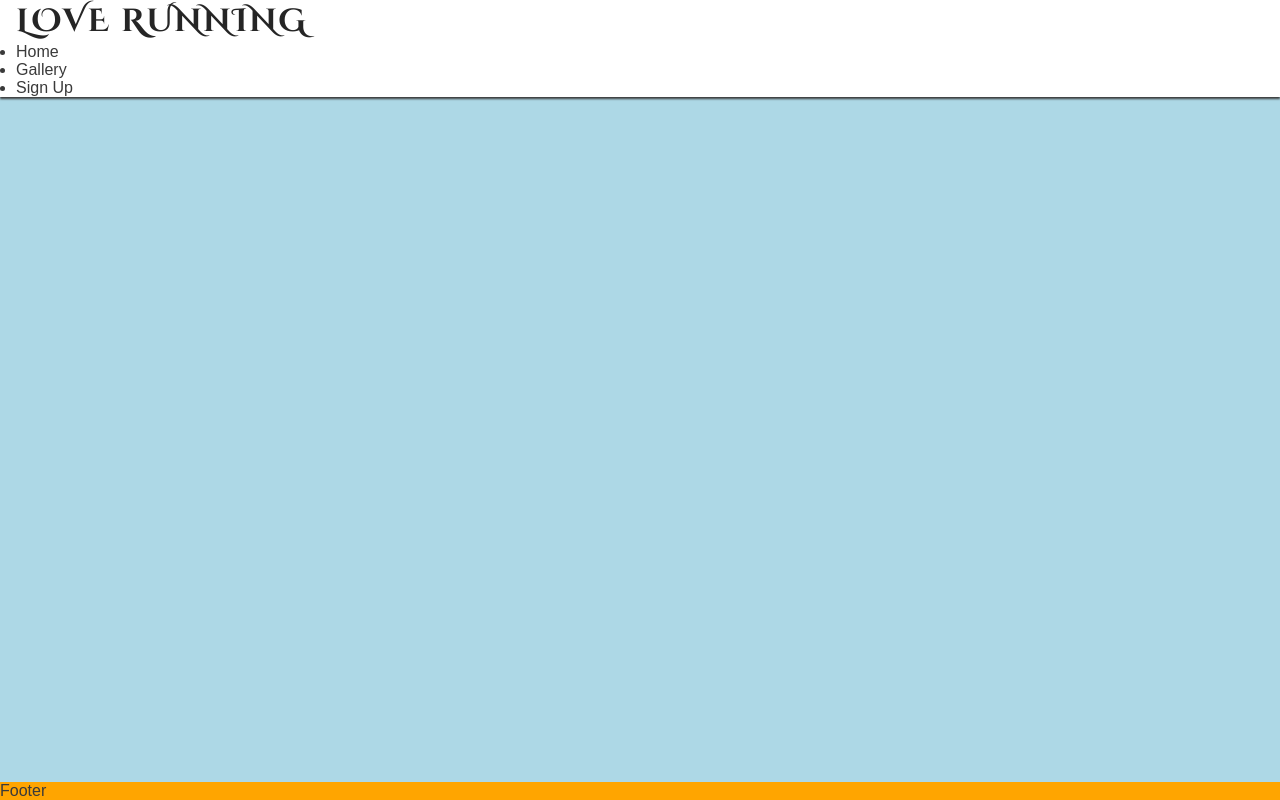
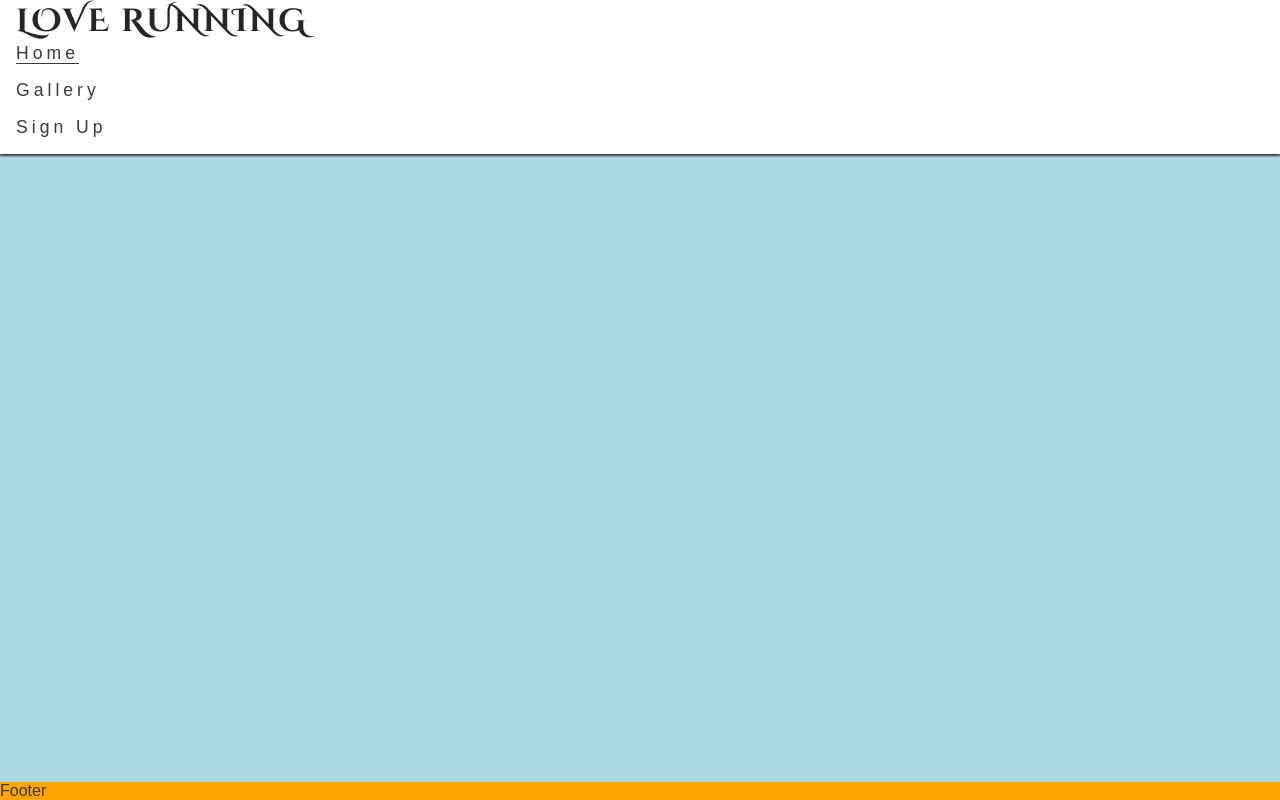
Before and after one commit to Imp38/love-running, a plain HTML site: page index.html in a window 1280 px wide. Drawn offline with Linux system fonts and the light colour scheme.

Commit message:
Style the navbar menu

```diff
--- a/assets/css/style.css
+++ b/assets/css/style.css
@@ -40,6 +40,21 @@
     color: #252525;
 }
 
+/* Menu */
+#menu {
+    font-size: 110%;
+    letter-spacing: 4px;
+    list-style: none;
+}
+
+#menu > li {
+    margin-bottom: 1rem;
+}
+
+.active {
+    border-bottom: 1px solid #3a3a3a;
+}
+
 /* Main content */
 main {
     background-color: lightblue;
--- a/index.html
+++ b/index.html
@@ -25,8 +25,8 @@
         <h1 id="logo">Love Running</h1>
     </a>
     <nav>
-        <ul>
-            <li><a href="">Home</a></li>
+        <ul id="menu">
+            <li><a href="" class="active">Home</a></li>
             <li><a href="">Gallery</a></li>
             <li><a href="">Sign Up</a></li>
         </ul>
```
